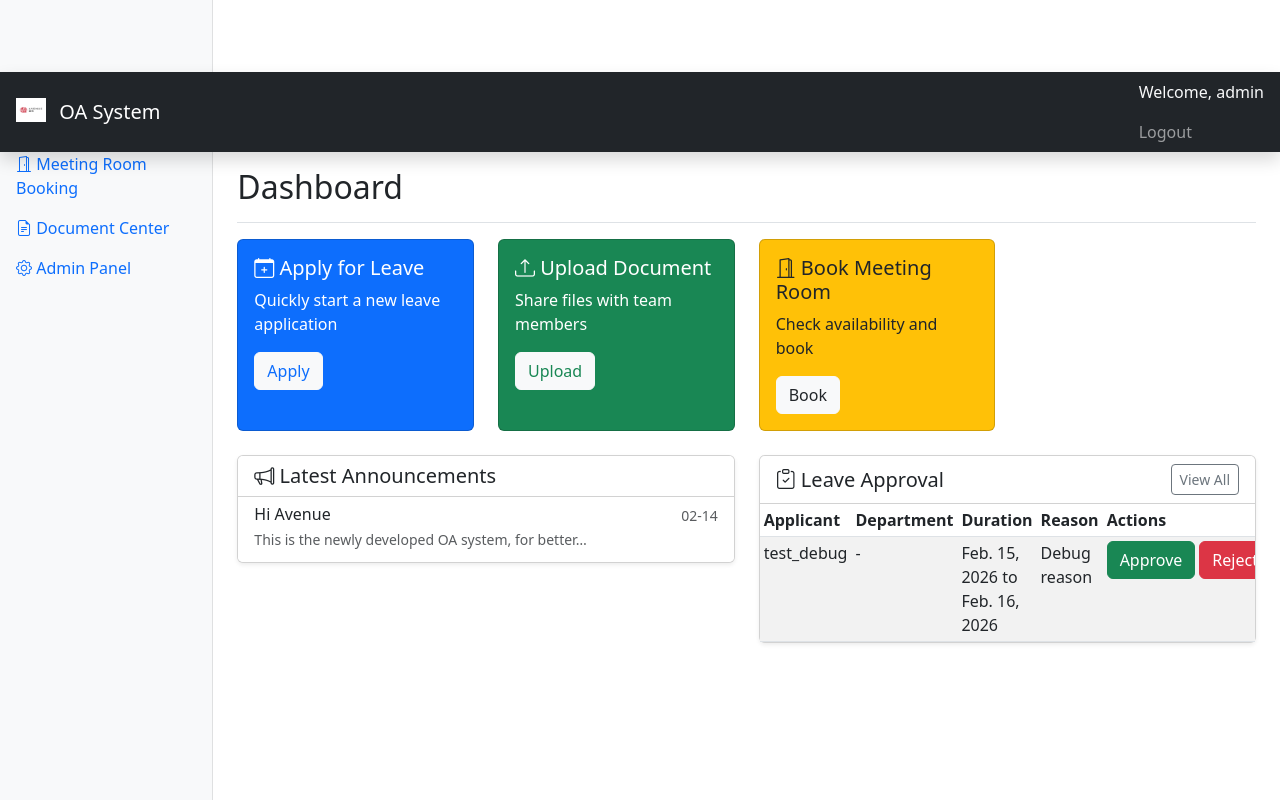
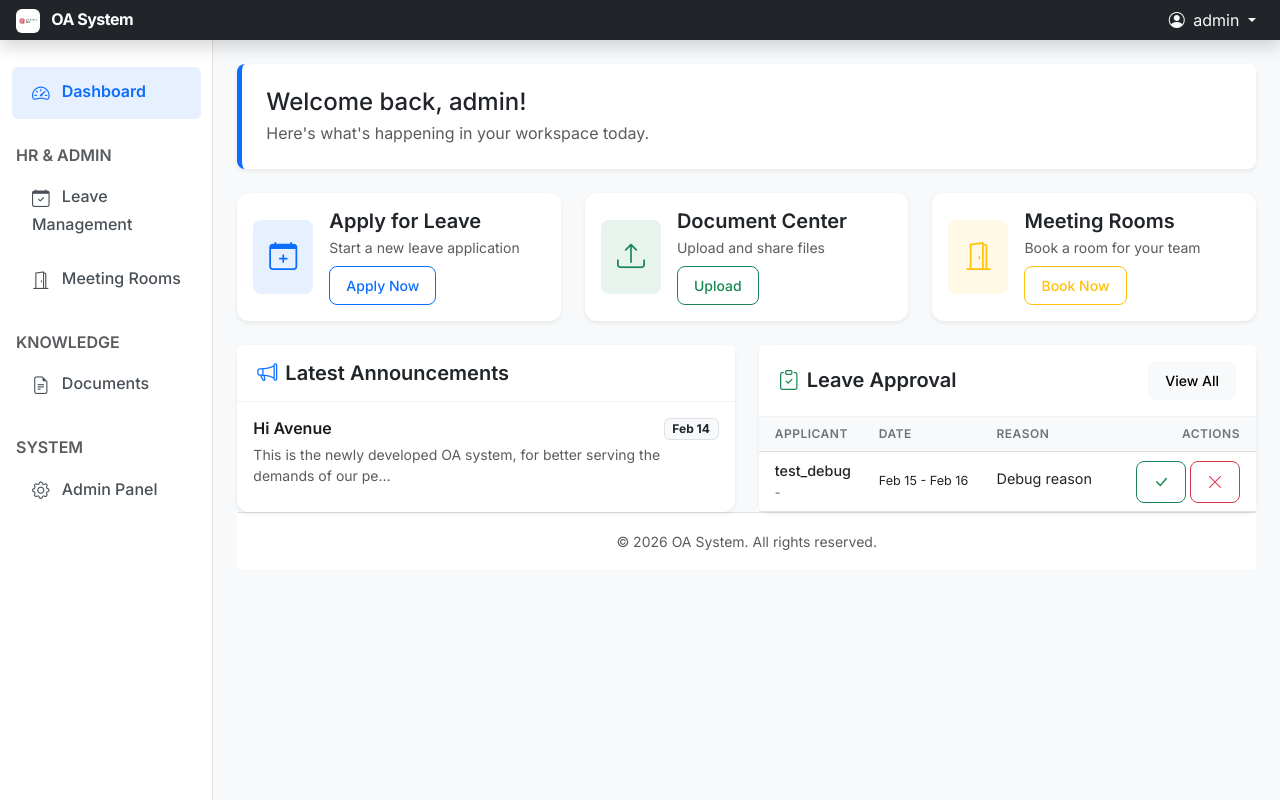
Before and after one commit to cshxinhao/oa-system, a Django app: page / in a window 1280 px wide. Run offline with Django 4.2, Linux system fonts and the light colour scheme; a user stored in the database is signed in; data comes from the database, SQL or seed files in the repository; both versions use the stored data as it was after the commit.

Commit message:
prettier outlook

```diff
--- a/oa_system/settings.py
+++ b/oa_system/settings.py
@@ -64,6 +64,8 @@ INSTALLED_APPS = [
     "django.contrib.sessions",
     "django.contrib.messages",
     "django.contrib.staticfiles",
+    "crispy_forms",
+    "crispy_bootstrap5",
 
     # Third party apps
     "rest_framework",
@@ -193,3 +195,7 @@ REST_FRAMEWORK = {
         'rest_framework.authentication.BasicAuthentication',
     ),
 }
+
+# Crispy Forms
+CRISPY_ALLOWED_TEMPLATE_PACKS = "bootstrap5"
+CRISPY_TEMPLATE_PACK = "bootstrap5"
--- /dev/null
+++ b/static/css/style.css
@@ -0,0 +1,140 @@
+/* Custom Styles for OA System */
+
+/* Typography */
+@import url('https://fonts.googleapis.com/css2?family=Inter:wght@300;400;500;600;700&display=swap');
+
+body {
+    font-family: 'Inter', system-ui, -apple-system, sans-serif;
+    background-color: #f8f9fa;
+    color: #212529;
+}
+
+h1, h2, h3, h4, h5, h6 {
+    font-weight: 600;
+    color: #1a1d20;
+}
+
+/* Layout */
+.navbar-brand {
+    font-weight: 700;
+    letter-spacing: -0.5px;
+}
+
+.sidebar {
+    position: fixed;
+    top: 0;
+    bottom: 0;
+    left: 0;
+    z-index: 100;
+    padding: 48px 0 0;
+    box-shadow: inset -1px 0 0 rgba(0, 0, 0, .1);
+    background-color: #ffffff;
+}
+
+.sidebar-sticky {
+    position: relative;
+    top: 0;
+    height: calc(100vh - 48px);
+    padding-top: .5rem;
+    overflow-x: hidden;
+    overflow-y: auto;
+}
+
+.main-content {
+    padding-top: 1.5rem;
+}
+
+/* Sidebar Navigation */
+.sidebar .nav-link {
+    font-weight: 500;
+    color: #495057;
+    padding: 0.75rem 1.25rem;
+    border-radius: 0.375rem;
+    margin: 0.2rem 0.75rem;
+    transition: all 0.2s ease-in-out;
+}
+
+.sidebar .nav-link:hover {
+    color: #0d6efd;
+    background-color: rgba(13, 110, 253, 0.05);
+}
+
+.sidebar .nav-link.active {
+    color: #0d6efd;
+    background-color: rgba(13, 110, 253, 0.1);
+    font-weight: 600;
+}
+
+.sidebar .nav-link .bi {
+    margin-right: 8px;
+    font-size: 1.1em;
+    vertical-align: -0.125em;
+}
+
+/* Cards */
+.card {
+    border: none;
+    border-radius: 0.75rem;
+    box-shadow: 0 0.125rem 0.25rem rgba(0, 0, 0, 0.075);
+    transition: transform 0.2s ease, box-shadow 0.2s ease;
+}
+
+.card:hover {
+    box-shadow: 0 0.5rem 1rem rgba(0, 0, 0, 0.15);
+}
+
+.card-header {
+    background-color: transparent;
+    border-bottom: 1px solid rgba(0,0,0,0.05);
+    padding: 1rem 1.25rem;
+    font-weight: 600;
+}
+
+/* Buttons */
+.btn {
+    border-radius: 0.5rem;
+    font-weight: 500;
+    padding: 0.5rem 1rem;
+}
+
+.btn-primary {
+    background-color: #0d6efd;
+    border-color: #0d6efd;
+}
+
+/* Tables */
+.table {
+    vertical-align: middle;
+}
+
+.table thead th {
+    font-weight: 600;
+    text-transform: uppercase;
+    font-size: 0.75rem;
+    letter-spacing: 0.5px;
+    color: #6c757d;
+    background-color: #f8f9fa;
+    border-bottom-width: 1px;
+}
+
+.table td {
+    font-size: 0.9rem;
+}
+
+/* Utilities */
+.bg-gradient-primary {
+    background: linear-gradient(45deg, #0d6efd, #0a58ca);
+}
+
+.shadow-sm {
+    box-shadow: 0 .125rem .25rem rgba(0,0,0,.075)!important;
+}
+
+/* Footer */
+.footer {
+    padding: 2rem 0;
+    margin-top: 3rem;
+    background-color: #fff;
+    border-top: 1px solid #dee2e6;
+    color: #6c757d;
+}
--- a/templates/base.html
+++ b/templates/base.html
@@ -5,63 +5,95 @@
     <meta charset="utf-8">
     <meta name="viewport" content="width=device-width, initial-scale=1">
     <title>{% block title %}OA System{% endblock %}</title>
+
+    <!-- Google Fonts -->
+    <link rel="preconnect" href="https://fonts.googleapis.com">
+    <link rel="preconnect" href="https://fonts.gstatic.com" crossorigin>
+    <link href="https://fonts.googleapis.com/css2?family=Inter:wght@300;400;500;600;700&display=swap" rel="stylesheet">
+
+    <!-- Bootstrap CSS -->
     <link href="https://cdn.jsdelivr.net/npm/bootstrap@5.3.0/dist/css/bootstrap.min.css" rel="stylesheet">
     <link href="https://cdn.jsdelivr.net/npm/bootstrap-icons@1.10.0/font/bootstrap-icons.css" rel="stylesheet">
-    <style>
-        body { padding-top: 4.5rem; }
-        .sidebar { position: fixed; top: 0; bottom: 0; left: 0; z-index: 100; padding: 48px 0 0; box-shadow: inset -1px 0 0 rgba(0, 0, 0, .1); }
-        .sidebar-sticky { position: relative; top: 0; height: calc(100vh - 48px); padding-top: .5rem; overflow-x: hidden; overflow-y: auto; }
-    </style>
+
+    <!-- Custom CSS -->
+    <link href="{% static 'css/style.css' %}" rel="stylesheet">
   </head>
   <body>
 
-    <header class="navbar navbar-dark sticky-top bg-dark flex-md-nowrap p-0 shadow">
-      <a class="navbar-brand col-md-3 col-lg-2 me-0 px-3" href="/">
-        <img src="{% static 'img/logo.jpg' %}" alt="Logo" width="30" height="24" class="d-inline-block align-text-top me-2">
+    <header class="navbar navbar-expand-md navbar-dark sticky-top bg-dark flex-md-nowrap p-0 shadow">
+      <a class="navbar-brand col-md-3 col-lg-2 me-0 px-3 fs-6" href="/">
+        <img src="{% static 'img/logo.jpg' %}" alt="Logo" width="24" height="24" class="d-inline-block align-text-top me-2 rounded">
         OA System
       </a>
       <button class="navbar-toggler position-absolute d-md-none collapsed" type="button" data-bs-toggle="collapse" data-bs-target="#sidebarMenu" aria-controls="sidebarMenu" aria-expanded="false" aria-label="Toggle navigation">
         <span class="navbar-toggler-icon"></span>
       </button>
-      <div class="navbar-nav">
+
+      <div class="navbar-nav w-100 justify-content-end px-3">
+        {% if user.is_authenticated %}
+        <div class="nav-item dropdown">
+            <a class="nav-link dropdown-toggle text-light" href="#" role="button" data-bs-toggle="dropdown" aria-expanded="false">
+                <i class="bi bi-person-circle me-1"></i> {{ user.get_full_name|default:user.username }}
+            </a>
+            <ul class="dropdown-menu dropdown-menu-end position-absolute">
+                <li><a class="dropdown-item" href="#"><i class="bi bi-person me-2"></i>Profile</a></li>
+                <li><a class="dropdown-item" href="#"><i class="bi bi-gear me-2"></i>Settings</a></li>
+                <li><hr class="dropdown-divider"></li>
+                <li>
+                    <form action="{% url 'logout' %}" method="post" class="d-inline">
+                        {% csrf_token %}
+                        <button type="submit" class="dropdown-item text-danger"><i class="bi bi-box-arrow-right me-2"></i>Logout</button>
+                    </form>
+                </li>
+            </ul>
+        </div>
+        {% else %}
         <div class="nav-item text-nowrap">
-          {% if user.is_authenticated %}
-            <span class="nav-link px-3 text-light">Welcome, {{ user.get_full_name|default:user.username }}</span>
-            <a class="nav-link px-3" href="/accounts/logout/">Logout</a>
-          {% else %}
-            <a class="nav-link px-3" href="/accounts/login/">Login</a>
-          {% endif %}
+            <a class="nav-link px-3 text-light" href="{% url 'login' %}">Login</a>
         </div>
+        {% endif %}
       </div>
     </header>
 
     <div class="container-fluid">
       <div class="row">
         {% if user.is_authenticated %}
-        <nav id="sidebarMenu" class="col-md-3 col-lg-2 d-md-block bg-light sidebar collapse">
+        <nav id="sidebarMenu" class="col-md-3 col-lg-2 d-md-block bg-white sidebar collapse">
           <div class="position-sticky pt-3 sidebar-sticky">
             <ul class="nav flex-column">
               <li class="nav-item">
-                <a class="nav-link" aria-current="page" href="/">
-                  <i class="bi bi-house-door"></i> Home
+                <a class="nav-link {% if request.path == '/' %}active{% endif %}" aria-current="page" href="/">
+                  <i class="bi bi-speedometer2"></i> Dashboard
                 </a>
               </li>
+
+              <h6 class="sidebar-heading d-flex justify-content-between align-items-center px-3 mt-4 mb-1 text-muted text-uppercase">
+                <span>HR & Admin</span>
+              </h6>
               <li class="nav-item">
-                <a class="nav-link" href="{% url 'hr:leave_list' %}">
+                <a class="nav-link {% if 'hr' in request.path %}active{% endif %}" href="{% url 'hr:leave_list' %}">
                   <i class="bi bi-calendar-check"></i> Leave Management
                 </a>
               </li>
               <li class="nav-item">
-                <a class="nav-link" href="{% url 'meeting:booking_list' %}">
-                  <i class="bi bi-door-open"></i> Meeting Room Booking
+                <a class="nav-link {% if 'meeting' in request.path %}active{% endif %}" href="{% url 'meeting:booking_list' %}">
+                  <i class="bi bi-door-open"></i> Meeting Rooms
                 </a>
               </li>
+
+              <h6 class="sidebar-heading d-flex justify-content-between align-items-center px-3 mt-4 mb-1 text-muted text-uppercase">
+                <span>Knowledge</span>
+              </h6>
               <li class="nav-item">
-                <a class="nav-link" href="{% url 'docs:doc_list' %}">
-                  <i class="bi bi-file-earmark-text"></i> Document Center
+                <a class="nav-link {% if 'docs' in request.path %}active{% endif %}" href="{% url 'docs:doc_list' %}">
+                  <i class="bi bi-file-earmark-text"></i> Documents
                 </a>
               </li>
+
               {% if user.is_staff %}
+              <h6 class="sidebar-heading d-flex justify-content-between align-items-center px-3 mt-4 mb-1 text-muted text-uppercase">
+                <span>System</span>
+              </h6>
               <li class="nav-item">
                 <a class="nav-link" href="/admin/">
                   <i class="bi bi-gear"></i> Admin Panel
@@ -72,20 +104,27 @@
           </div>
         </nav>
 
-        <main class="col-md-9 ms-sm-auto col-lg-10 px-md-4">
+        <main class="col-md-9 ms-sm-auto col-lg-10 px-md-4 main-content">
         {% else %}
-        <main class="col-md-12 ms-sm-auto col-lg-12 px-md-4">
+        <main class="col-md-12 ms-sm-auto col-lg-12 px-md-4 main-content">
         {% endif %}
-          <div class="d-flex justify-content-between flex-wrap flex-md-nowrap align-items-center pt-3 pb-2 mb-3 border-bottom">
+
+          {% if request.path != '/' %}
+          <div class="d-flex justify-content-between flex-wrap flex-md-nowrap align-items-center pt-3 pb-2 mb-4 border-bottom">
             <h1 class="h2">{% block page_title %}{% endblock %}</h1>
             <div class="btn-toolbar mb-2 mb-md-0">
                 {% block actions %}{% endblock %}
             </div>
           </div>
+          {% endif %}
 
           {% if messages %}
             {% for message in messages %}
-                <div class="alert alert-{{ message.tags }} alert-dismissible fade show" role="alert">
+                <div class="alert alert-{{ message.tags }} alert-dismissible fade show shadow-sm" role="alert">
+                    {% if message.tags == 'success' %}<i class="bi bi-check-circle-fill me-2"></i>{% endif %}
+                    {% if message.tags == 'error' or message.tags == 'danger' %}<i class="bi bi-exclamation-triangle-fill me-2"></i>{% endif %}
+                    {% if message.tags == 'warning' %}<i class="bi bi-exclamation-circle-fill me-2"></i>{% endif %}
+                    {% if message.tags == 'info' %}<i class="bi bi-info-circle-fill me-2"></i>{% endif %}
                     {{ message }}
                     <button type="button" class="btn-close" data-bs-dismiss="alert" aria-label="Close"></button>
                 </div>
@@ -93,6 +132,12 @@
           {% endif %}
 
           {% block content %}{% endblock %}
+
+          <footer class="footer mt-auto py-3">
+            <div class="container-fluid text-center">
+                <span class="text-muted small">© {% now "Y" %} OA System. All rights reserved.</span>
+            </div>
+          </footer>
         </main>
       </div>
     </div>
--- a/templates/index.html
+++ b/templates/index.html
@@ -3,116 +3,164 @@
 {% block page_title %}Dashboard{% endblock %}
 
 {% block content %}
+<!-- Welcome Hero -->
+<div class="row mb-4">
+    <div class="col-12">
+        <div class="p-4 rounded-3 bg-white shadow-sm border-start border-5 border-primary">
+            <h2 class="h4 mb-1">Welcome back, {{ user.get_full_name|default:user.username }}!</h2>
+            <p class="text-muted mb-0">Here's what's happening in your workspace today.</p>
+        </div>
+    </div>
+</div>
+
+<!-- Quick Actions -->
 <div class="row g-4 mb-4">
-    <!-- Quick Access -->
-    <div class="col-md-6 col-lg-3">
-        <div class="card bg-primary text-white h-100">
-            <div class="card-body">
-                <h5 class="card-title"><i class="bi bi-calendar-plus"></i> Apply for Leave</h5>
-                <p class="card-text">Quickly start a new leave application</p>
-                <a href="{% url 'hr:leave_create' %}" class="btn btn-light text-primary stretched-link">Apply</a>
+    <div class="col-md-4">
+        <div class="card h-100 border-0 shadow-sm">
+            <div class="card-body d-flex align-items-center">
+                <div class="flex-shrink-0 bg-primary bg-opacity-10 p-3 rounded-3">
+                    <i class="bi bi-calendar-plus text-primary fs-3"></i>
+                </div>
+                <div class="flex-grow-1 ms-3">
+                    <h5 class="card-title mb-1">Apply for Leave</h5>
+                    <p class="card-text text-muted small mb-2">Start a new leave application</p>
+                    <a href="{% url 'hr:leave_create' %}" class="btn btn-sm btn-outline-primary stretched-link">Apply Now</a>
+                </div>
             </div>
         </div>
     </div>
-    <div class="col-md-6 col-lg-3">
-        <div class="card bg-success text-white h-100">
-            <div class="card-body">
-                <h5 class="card-title"><i class="bi bi-upload"></i> Upload Document</h5>
-                <p class="card-text">Share files with team members</p>
-                <a href="{% url 'docs:doc_create' %}" class="btn btn-light text-success stretched-link">Upload</a>
+    <div class="col-md-4">
+        <div class="card h-100 border-0 shadow-sm">
+            <div class="card-body d-flex align-items-center">
+                <div class="flex-shrink-0 bg-success bg-opacity-10 p-3 rounded-3">
+                    <i class="bi bi-upload text-success fs-3"></i>
+                </div>
+                <div class="flex-grow-1 ms-3">
+                    <h5 class="card-title mb-1">Document Center</h5>
+                    <p class="card-text text-muted small mb-2">Upload and share files</p>
+                    <a href="{% url 'docs:doc_create' %}" class="btn btn-sm btn-outline-success stretched-link">Upload</a>
+                </div>
             </div>
         </div>
     </div>
-    <div class="col-md-6 col-lg-3">
-        <div class="card bg-warning text-dark h-100">
-            <div class="card-body">
-                <h5 class="card-title"><i class="bi bi-door-open"></i> Book Meeting Room</h5>
-                <p class="card-text">Check availability and book</p>
-                <a href="{% url 'meeting:availability' %}" class="btn btn-light text-dark stretched-link">Book</a>
+    <div class="col-md-4">
+        <div class="card h-100 border-0 shadow-sm">
+            <div class="card-body d-flex align-items-center">
+                <div class="flex-shrink-0 bg-warning bg-opacity-10 p-3 rounded-3">
+                    <i class="bi bi-door-open text-warning fs-3"></i>
+                </div>
+                <div class="flex-grow-1 ms-3">
+                    <h5 class="card-title mb-1">Meeting Rooms</h5>
+                    <p class="card-text text-muted small mb-2">Book a room for your team</p>
+                    <a href="{% url 'meeting:availability' %}" class="btn btn-sm btn-outline-warning stretched-link">Book Now</a>
+                </div>
             </div>
         </div>
     </div>
 </div>
 
-<div class="row">
+<div class="row g-4">
     <!-- Announcements -->
-    <div class="col-md-6">
-        <div class="card shadow-sm">
-            <div class="card-header bg-white">
-                <h5 class="card-title mb-0"><i class="bi bi-megaphone"></i> Latest Announcements</h5>
+    <div class="col-lg-6">
+        <div class="card shadow-sm h-100">
+            <div class="card-header bg-white py-3">
+                <h5 class="card-title mb-0 d-flex align-items-center">
+                    <i class="bi bi-megaphone me-2 text-primary"></i> Latest Announcements
+                </h5>
             </div>
             <div class="list-group list-group-flush">
                 {% for notice in notices %}
-                <div class="list-group-item">
-                    <div class="d-flex w-100 justify-content-between">
-                        <h6 class="mb-1">{{ notice.title }}</h6>
-                        <small class="text-muted">{{ notice.published_at|date:"m-d" }}</small>
+                <div class="list-group-item px-3 py-3">
+                    <div class="d-flex w-100 justify-content-between align-items-center mb-1">
+                        <h6 class="mb-0 fw-semibold">{{ notice.title }}</h6>
+                        <span class="badge bg-light text-dark border">{{ notice.published_at|date:"M d" }}</span>
                     </div>
-                    <p class="mb-1 text-muted small">{{ notice.content|truncatechars:50 }}</p>
+                    <p class="mb-0 text-muted small">{{ notice.content|truncatechars:80 }}</p>
                 </div>
                 {% empty %}
-                <div class="list-group-item text-center text-muted">No announcements</div>
+                <div class="list-group-item text-center text-muted py-5">
+                    <i class="bi bi-inbox fs-4 d-block mb-2"></i>
+                    No announcements yet
+                </div>
                 {% endfor %}
             </div>
         </div>
     </div>
 
     <!-- Leave Approval / To-Do -->
-    <div class="col-md-6">
-        <div class="card shadow-sm">
-            <div class="card-header bg-white">
+    <div class="col-lg-6">
+        <div class="card shadow-sm h-100">
+            <div class="card-header bg-white py-3 d-flex justify-content-between align-items-center">
                 {% if can_approve %}
-                  <div class="d-flex justify-content-between align-items-center">
-                    <h5 class="card-title mb-0"><i class="bi bi-clipboard-check"></i> Leave Approval</h5>
-                    <a href="{% url 'hr:leave_list' %}" class="btn btn-sm btn-outline-secondary">View All</a>
-                  </div>
+                    <h5 class="card-title mb-0 d-flex align-items-center">
+                        <i class="bi bi-clipboard-check me-2 text-success"></i> Leave Approval
+                    </h5>
+                    <a href="{% url 'hr:leave_list' %}" class="btn btn-sm btn-light">View All</a>
                 {% else %}
-                  <h5 class="card-title mb-0"><i class="bi bi-check2-square"></i> My To-Do</h5>
+                    <h5 class="card-title mb-0 d-flex align-items-center">
+                        <i class="bi bi-check2-square me-2 text-info"></i> My To-Do
+                    </h5>
                 {% endif %}
             </div>
+
             {% if can_approve %}
               <div class="table-responsive">
-                <table class="table table-sm table-striped mb-0">
-                  <thead>
+                <table class="table table-hover align-middle mb-0">
+                  <thead class="table-light">
                     <tr>
-                      <th>Applicant</th>
-                      <th>Department</th>
-                      <th>Duration</th>
+                      <th class="ps-3">Applicant</th>
+                      <th>Date</th>
                       <th>Reason</th>
-                      <th>Actions</th>
+                      <th class="text-end pe-3">Actions</th>
                     </tr>
                   </thead>
                   <tbody>
                     {% for leave in pending_leaves %}
                       <tr>
-                        <td>{{ leave.applicant.get_full_name|default:leave.applicant.username }}</td>
-                        <td>{{ leave.applicant.department.name|default:"-" }}</td>
-                        <td>{{ leave.start_date }} to {{ leave.end_date }}</td>
-                        <td title="{{ leave.reason }}">{{ leave.reason|truncatechars:20 }}</td>
+                        <td class="ps-3">
+                            <div class="fw-medium">{{ leave.applicant.get_full_name|default:leave.applicant.username }}</div>
+                            <small class="text-muted">{{ leave.applicant.department.name|default:"-" }}</small>
+                        </td>
                         <td>
-                          <div class="btn-group btn-group-sm" role="group">
+                            <div class="small">{{ leave.start_date|date:"M d" }} - {{ leave.end_date|date:"M d" }}</div>
+                        </td>
+                        <td title="{{ leave.reason }}">
+                            <span class="d-inline-block text-truncate" style="max-width: 150px;">
+                                {{ leave.reason }}
+                            </span>
+                        </td>
+                        <td class="text-end pe-3">
+                          <div class="btn-group btn-group-sm">
                             <form action="{% url 'hr:leave_approve' leave.pk %}" method="post" class="d-inline">
                               {% csrf_token %}
-                              <button type="submit" class="btn btn-success" onclick="return confirm('Confirm approval?')">Approve</button>
+                              <button type="submit" class="btn btn-outline-success" title="Approve" onclick="return confirm('Confirm approval?')">
+                                <i class="bi bi-check-lg"></i>
+                              </button>
                             </form>
                             <form action="{% url 'hr:leave_reject' leave.pk %}" method="post" class="d-inline ms-1">
                               {% csrf_token %}
-                              <button type="submit" class="btn btn-danger" onclick="return confirm('Confirm rejection?')">Reject</button>
+                              <button type="submit" class="btn btn-outline-danger" title="Reject" onclick="return confirm('Confirm rejection?')">
+                                <i class="bi bi-x-lg"></i>
+                              </button>
                             </form>
                           </div>
                         </td>
                       </tr>
                     {% empty %}
                       <tr>
-                        <td colspan="5" class="text-center text-muted py-4">No pending leave approvals</td>
+                        <td colspan="4" class="text-center text-muted py-5">
+                            <i class="bi bi-check2-circle fs-4 d-block mb-2"></i>
+                            No pending approvals
+                        </td>
                       </tr>
                     {% endfor %}
                   </tbody>
                 </table>
               </div>
             {% else %}
-              <div class="card-body">
-                  <p class="text-muted text-center">No to-do items</p>
+              <div class="card-body text-center py-5">
+                  <i class="bi bi-list-check fs-4 d-block mb-2 text-muted"></i>
+                  <p class="text-muted mb-0">No pending tasks</p>
               </div>
             {% endif %}
         </div>
```
Also changed, not shown: templates/registration/login.html (+20 -16 lines), db.sqlite3.
